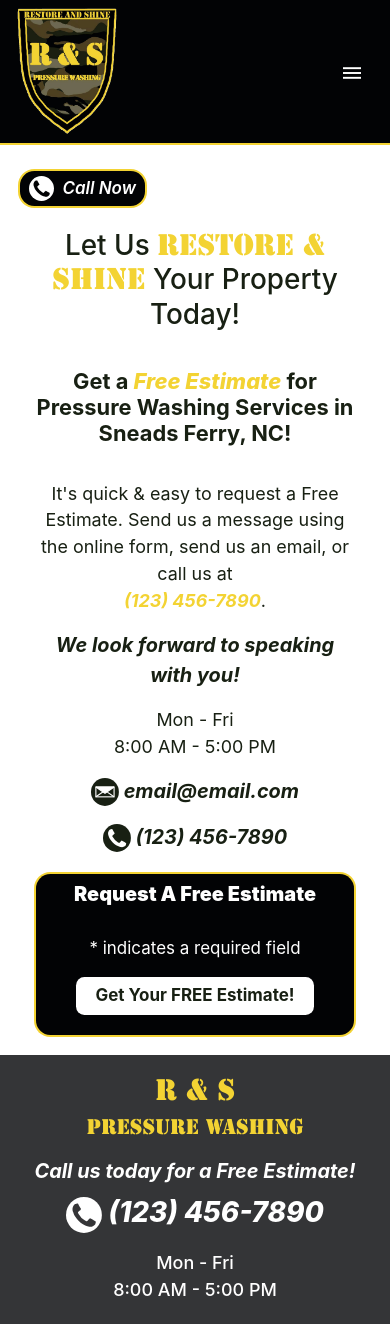
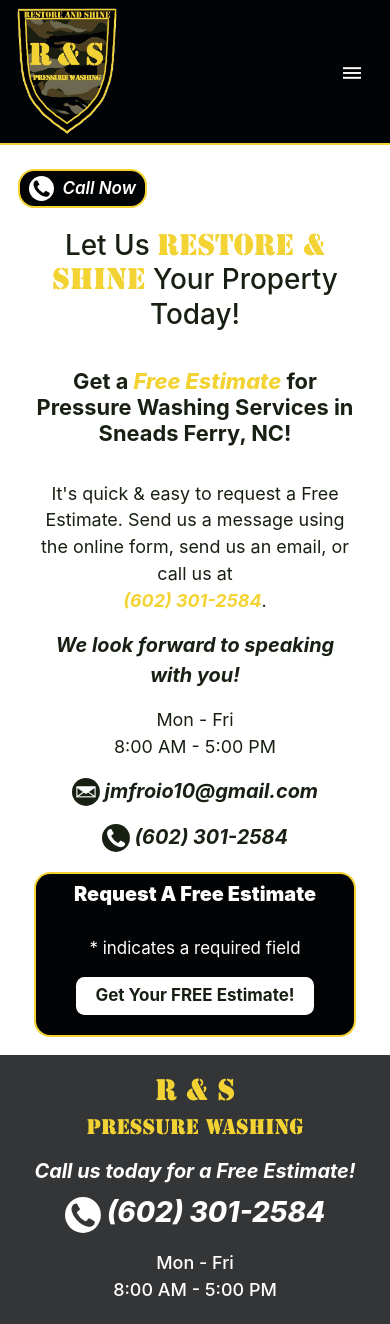
Before and after one commit to matthigg/RnS, a Django app: page /contact/ in a window 390 px wide. Shown: the top 1324 px of the page. Run offline with Django 3.2, Linux system fonts and the light colour scheme; parts of the project's set-up code (start-up, migrations or seed data) failed here and were passed over; some libraries are stand-ins or nearby versions.

Commit message:
Update phone number and email

```diff
--- a/apps/contact_form/amazon_ses.py
+++ b/apps/contact_form/amazon_ses.py
@@ -39,7 +39,7 @@
               "Thank You for contacting R & S Pressure Washing! "
               "A member of our team will contact you as soon as possible. "
               "If you need to contact us immediately, don't hesitate to "
-              "call us at (123) 456-7890."
+              "call us at (602) 301-2584."
               "Original Message: "
               "Name: {} "
               "Email: {} "
@@ -62,7 +62,7 @@
     <p>
       A member of our team will contact you as soon as possible.<br>
       If you need to contact us immediately, don't hesitate to
-      call us at (123) 456-7890.
+      call us at (602) 301-2584.
     </p>
     <hr>
     <p>
--- a/templates/business_information/email.html
+++ b/templates/business_information/email.html
@@ -1 +1 @@
-email@email.com
+jmfroio10@gmail.com
--- a/templates/business_information/phone-number.html
+++ b/templates/business_information/phone-number.html
@@ -1 +1 @@
-(123) 456-7890
+(602) 301-2584
```
